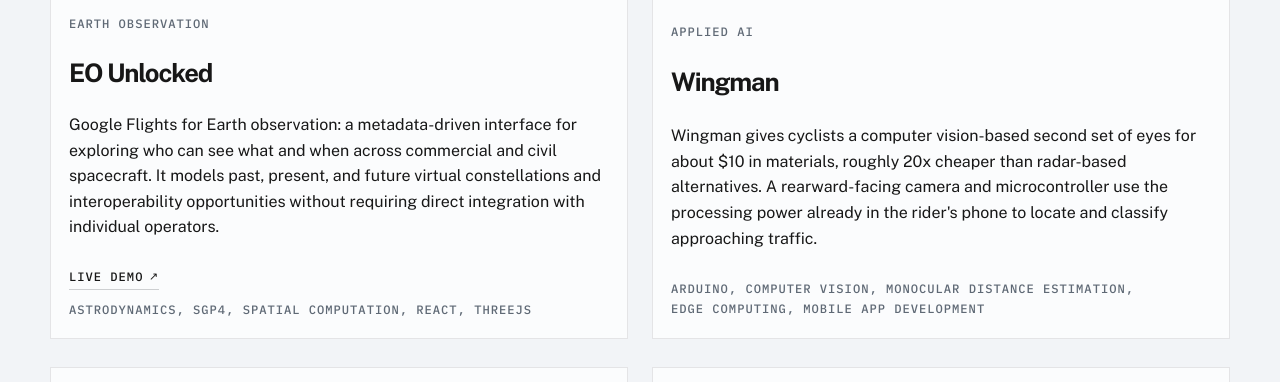
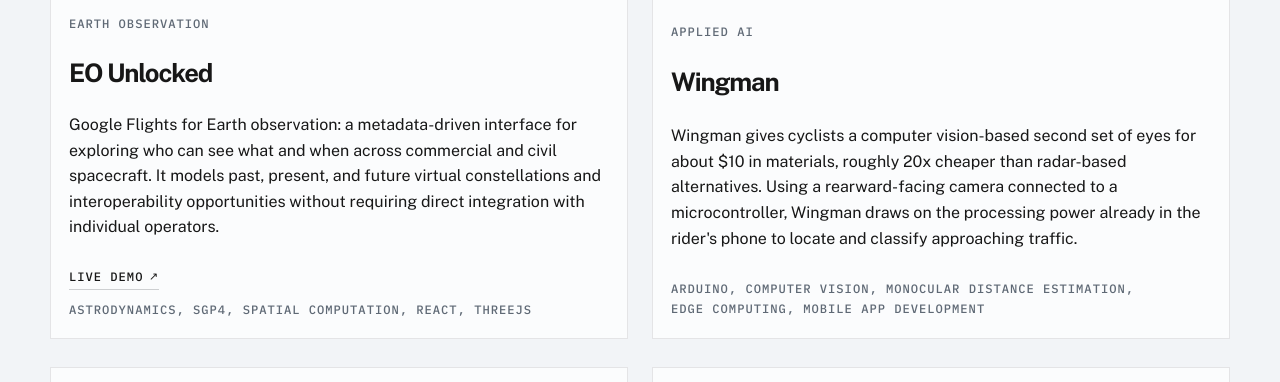
Before and after one commit to benjamin-shapiro/benjamin-shapiro.github.io, a Jekyll site: the page built from _pages/home.md, in a window 1280 px wide and 900 px high, scrolled down 937 px, cut to the strip 134-516 px from the top of the window. Built offline with Jekyll 4.4.1, drawn with Linux system fonts in a browser that asks for light colours.

Commit message:
Clarify Wingman hardware integration

```diff
--- a/_pages/home.md
+++ b/_pages/home.md
@@ -70,7 +70,7 @@ description: Benjamin Shapiro's portfolio of curiosity-driven projects spanning
       <div class="project-card__body">
         <p class="project-card__eyebrow ui-label">Applied AI</p>
         <h3 class="project-card__title">Wingman</h3>
-        <p>Wingman gives cyclists a computer vision-based second set of eyes for about $10 in materials, roughly 20x cheaper than radar-based alternatives. A rearward-facing camera and microcontroller use the processing power already in the rider's phone to locate and classify approaching traffic.</p>
+        <p>Wingman gives cyclists a computer vision-based second set of eyes for about $10 in materials, roughly 20x cheaper than radar-based alternatives. Using a rearward-facing camera connected to a microcontroller, Wingman draws on the processing power already in the rider's phone to locate and classify approaching traffic.</p>
         <p class="project-card__meta ui-label"><span class="project-card__skill">Arduino,</span> <span class="project-card__skill">computer vision,</span> <span class="project-card__skill">monocular distance estimation,</span> <span class="project-card__skill">edge computing,</span> <span class="project-card__skill">mobile app development</span></p>
       </div>
     </a>
```
Also changed, not shown: _pages/ai.md (+3 -2 lines).
